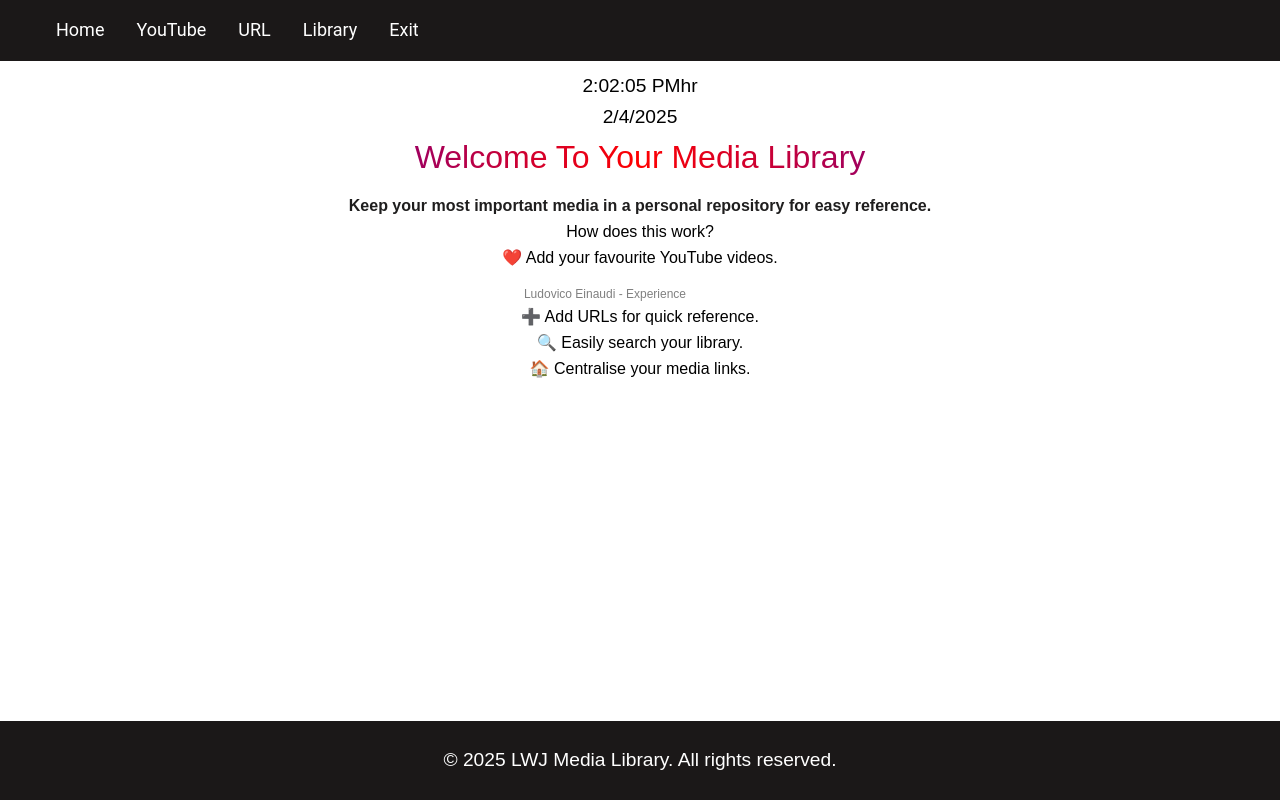
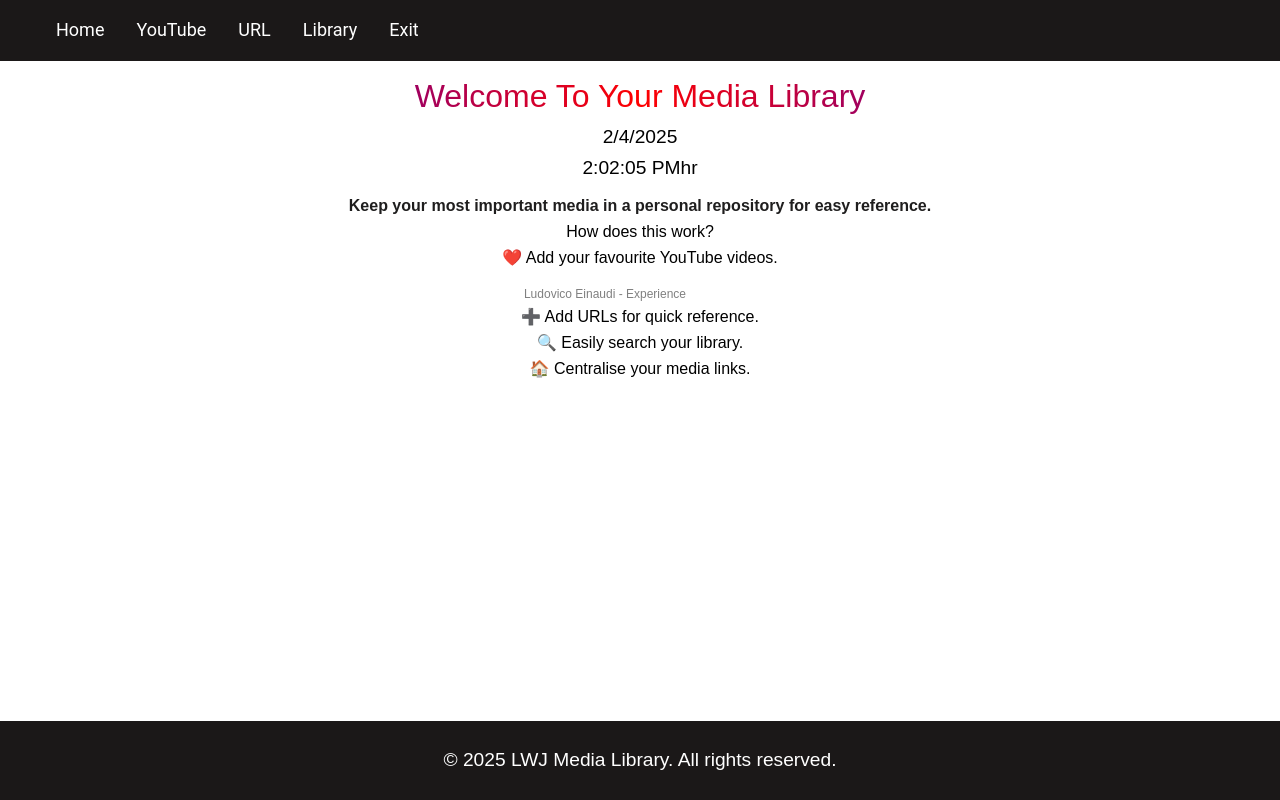
Before and after one commit to uk030621/MediaLWJauth, a Next.js app: page /mediastart in a window 1280 px wide. Built offline with nearby package versions, Linux system fonts and the light colour scheme; no server answers.

Commit message:
Minor formatting

```diff
--- a/app/mediastart/page.jsx
+++ b/app/mediastart/page.jsx
@@ -37,16 +37,23 @@ export default function HomePage() {
 
       <div className="flex flex-col items-left">
         <div className={styles.homeContainer}>
+          <h1 className={styles.gradientText}>
+            Welcome{" "}
+            <span className="font-bold">
+              {session?.user?.name?.split(" ")[0]}
+            </span>{" "}
+            To Your Media Library
+          </h1>
           <div className="flex  flex-col justify-center mr-5">
             {/*<p className="font-thin ml-1 text-sm">{session?.user?.email}</p>*/}
-            <div className="flex justify-center gap-2 mt-2 mb-1">
+            <div className="flex justify-center gap-2 mb-1">
               {dateTime ? (
                 <>
-                  <p className=" text-sm font-thin text-black">
+                  <p className="mr-5 text-sm font-thin text-black">
+                    {dateTime.toLocaleDateString()}
+                  </p>
+                  <p className="text-sm font-thin text-black">
                     {dateTime.toLocaleTimeString()}hr
-                  </p>
-                  <p className=" ml-3 text-sm font-thin text-black">
-                    {dateTime.toLocaleDateString()}
                   </p>
                 </>
               ) : (
@@ -54,14 +61,6 @@ export default function HomePage() {
               )}
             </div>
           </div>
-
-          <h1 className={styles.gradientText}>
-            Welcome{" "}
-            <span className="font-bold">
-              {session?.user?.name?.split(" ")[0]}
-            </span>{" "}
-            To Your Media Library
-          </h1>
           <p className={styles.description}>
             Keep your most important media in a personal repository for easy
             reference.
@@ -80,7 +79,7 @@ export default function HomePage() {
           </div>*/}
 
           {/* Explanatory Dropdown */}
-          <div className="mt-3">
+          <div className="mt-2">
             <button
               onClick={() => setIsDropdownOpen(!isDropdownOpen)}
               className="text-sm text-gray-600 hover:underline"
@@ -174,7 +173,7 @@ export default function HomePage() {
           </div>
 
           <div className="flex justify-center items-center">
-            <ul className="text-left ml-8 mt-8 text-slate-800">
+            <ul className="text-left ml-8 mt-4 text-slate-800">
               <li className="text-base font-thin">
                 <Link
                   href="/youtube"
```
